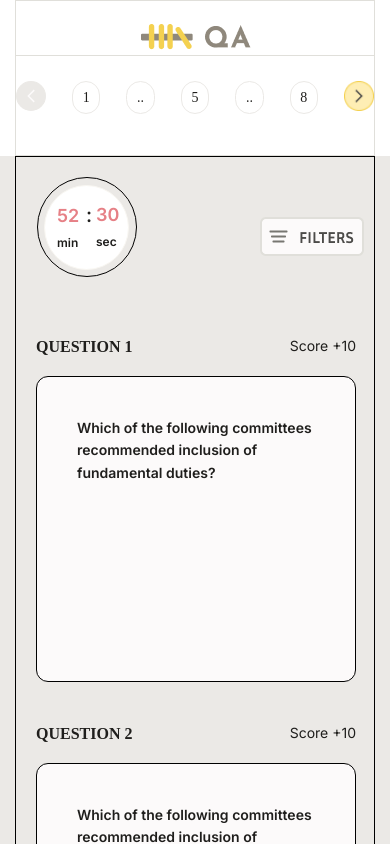
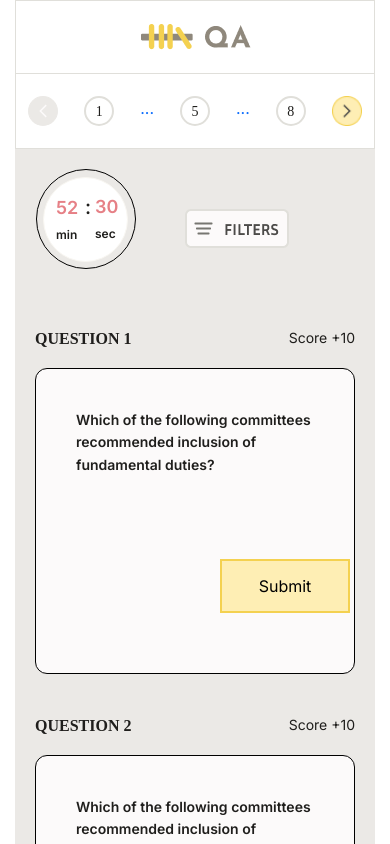
Before and after one commit to aartibiradar21/assessment-platform, a Next.js app: page /Question in a window 390 px wide. Shown: the top 844 px of the page. Built offline with nearby package versions, Linux system fonts and the light colour scheme.

Commit message:
submit button and pagination done

```diff
--- a/app/Question/Filter.js
+++ b/app/Question/Filter.js
@@ -25,11 +25,6 @@ const Filter=()=>{
             </div>
             <div className='mobile-filter'>
               <img src='Filter.png' className='filter-img'></img>
-              {/* <div> */}
-              {/* <div className='border-1'></div>
-              <div className='border-2'></div>
-              <div className='border-3'></div>
-              </div> */}
 
             </div>
             </>
--- a/app/Question/Pagination.js
+++ b/app/Question/Pagination.js
@@ -6,19 +6,16 @@ const Pagination = () => {
         <div className="pagination-container">
         <div className="pagination">
             <img src="./previous.svg" className="previous"></img>
-            <a className="link-page" href="#">1</a>
-            <a className="link-page" href="#">2</a>
-            <a className="link-page" href="#">3</a>
-            <a className="link-page" href="#">4</a>
-            <a className="link-page" href="#">5</a>
-            <a className="link-page" href="#">6</a>
-            <a className="link-page" href="#">7</a>
-            <a className="link-page" href="#">8</a>
-            <a className="mobile-page-link" href="#">1</a>
-            <a className="mobile-page-link" href="#">..</a>
-            <a className="mobile-page-link" href="#">5</a>
-            <a className="mobile-page-link" href="#">..</a>
-            <a className="mobile-page-link" href="#">8</a>
+            <a className="mobile-desktop" >1</a>
+            <a className="mobile-only"   >...</a>
+            <a className="desktop"       >2</a>
+            <a className="desktop"        >3</a>
+            <a className="desktop"        >4</a>
+            <a className="mobile-desktop"  >5</a>
+            <a className="mobile-only"    >...</a>
+            <a className="desktop"        >6</a>
+            <a className="desktop"        >7</a>
+            <a className="mobile-desktop" >8</a>
             <img src="next.png" className="next"></img>
         </div>
         </div>
--- a/app/Question/content.css
+++ b/app/Question/content.css
@@ -9,15 +9,21 @@
   display: flex;
   justify-content: space-between;
   margin-left: 103px;
-  border: 1px solid black;
 }
 .content{
   background-color:#EBE9E6;
 }
+.timer-filter{
+  width: 284px;
+}
 
 @media (max-width: 576px){
+  .content{
+    width: 360px;
+    margin: auto;
+  }
   .content-container{
-    width:360px;
+    width:100%;
     height:auto;
     display: block;
   }
--- a/app/Question/data.css
+++ b/app/Question/data.css
@@ -1,16 +1,12 @@
-/* .assignment-container{
-    border:1px solid black;
-    display: flex;
-    justify-content: space-between;
-} */
+
 .question-box {
     width: 560px;
     margin-top: 66px;
 }
 
-.que-container{
+/* .que-container{
     width:560px;
-}
+} */
 .main-container{
     height:21px;
 }
@@ -53,7 +49,7 @@
 
 @media (max-width:576px){
     .question-box {
-        width: 320px;
+        width: 100%;
         height:auto;
         margin: 58px 0px 0px 0px;
         }
@@ -68,6 +64,6 @@
     }
     .que-container{
         width:320px;
-        margin-left: 20px;
+        margin:auto;
     }
 }
--- a/app/Question/filter.css
+++ b/app/Question/filter.css
@@ -1,6 +1,5 @@
 .filter-box{
     height: 375px;
-    width:284px;
     padding-top: 10px;
     border: 1px dashed #777671;
     border-radius: 12px;
--- a/app/Question/header_assessment.css
+++ b/app/Question/header_assessment.css
@@ -53,6 +53,7 @@
     margin: 0 auto;
     margin-top: 18px;
     border-bottom: 1px solid #E0DFDA;
+    padding-bottom: 18px;
   }
 
   .img1 {
@@ -63,6 +64,9 @@
 
 
   .submit-button-container {
-    display: none;
+    display:block;
+    position: fixed;
+    bottom: 231px;
+    right: 40px;
   }
 }
--- a/app/Question/pagination.css
+++ b/app/Question/pagination.css
@@ -3,15 +3,28 @@
     gap:16px;
     margin-top: 25px;
   }
-.link-page {
+.mobile-desktop{
     width: 30px;
+    height: 30px;
     border-radius: 30px;
     color:#1F1E1C;
     font-family: "Inria Sans";
     font-size: 14px;
-    border: 1px solid  #EBE9E6;
+    border:2px solid #E0DFDA;
     text-align: center;
-    padding: 5px;
+    line-height: 28px;
+    text-decoration: none;
+  }
+  .desktop{
+    width: 30px;
+    height: 30px;
+    border-radius: 30px;
+    color:#1F1E1C;
+    font-family: "Inria Sans";
+    font-size: 14px;
+    border:2px solid #E0DFDA;
+    text-align: center;
+    line-height: 28px;
     text-decoration: none;
   }
 .previous, .next{
@@ -22,34 +35,25 @@
 @media (max-width:576px) {
   .pagination-container{
     height:74px;
+    display: flex;
+    align-items: center;
   }
   .pagination {
     gap:26px;
+    margin:auto;
   }
+
+  .mobile-only{
+    display: block;
+    text-decoration: none;
   }
-  .link-page{
+  .desktop{
     display: none;
   }
-  .mobile-page-link{
-    width: 30px;
-    border-radius: 30px;
-    color:#1F1E1C;
-    font-family: "Inria Sans";
-    font-size: 14px;
-    border: 1px solid  #EBE9E6;
-    text-align: center;
-    text-decoration: none;
-    padding: 5px;
+}
+@media (min-width:576px) {
+  .mobile-only{
+    display: none;
   }
 
-
-
-
-@media (min-width:576px) {
-  .mobile-page-link{
-    display: none;
-  }
-  .link-page{
-    display:block;
-  }
 }
--- a/app/globals.css
+++ b/app/globals.css
@@ -20,11 +20,11 @@
 
 .portal-content {
   width: 705px;
-  height: 620px;
+  /* height: 620px; */
   margin: auto;
   background:#F9F7F2;
   box-sizing: border-box;
-  padding-top: 40px ;
+  padding: 40px 0px 49px 0px;
   margin-top: 19px;
 }
 .portal-title{
@@ -32,6 +32,7 @@
   font-size: 24px;
   font-weight: 600;
   line-height: 28.8px;
+  color:#4C4B49;
 }
 .instructions-title{
   width: 471.997px;
@@ -39,6 +40,8 @@
   text-align:start;
   font-size: 18px;
   font-weight: 700;
+  color:  #4C4B49;
+  line-height: 21.78px;
 }
 .info{
   width: 471.997px;
@@ -48,6 +51,7 @@
   margin-top: 16px;
   font-weight: 400;
   color:#4c4b49;
+  margin-bottom: 8px;
 }
 .info-list{
   width: 471.997px;
@@ -64,6 +68,8 @@
   font-weight:400;
   text-align: start;
   color:#4c4b49;
+  margin-bottom: 8px;
+  line-height: 21px;
 }
 .good{
   font-size: 14px;
@@ -76,7 +82,6 @@
   color:#4C4B49;
   font-size: 14px;
   font-weight: 700;
-  line-height: 150%;
   text-align: start;
   width: 471.997px;
   margin: auto;
@@ -121,8 +126,7 @@
   font-size: 18px;
   margin: auto;
   padding: 16px 35px ;
-
-  margin-top: 25px;
+  margin-top: 39px;
 }
 
 
```
